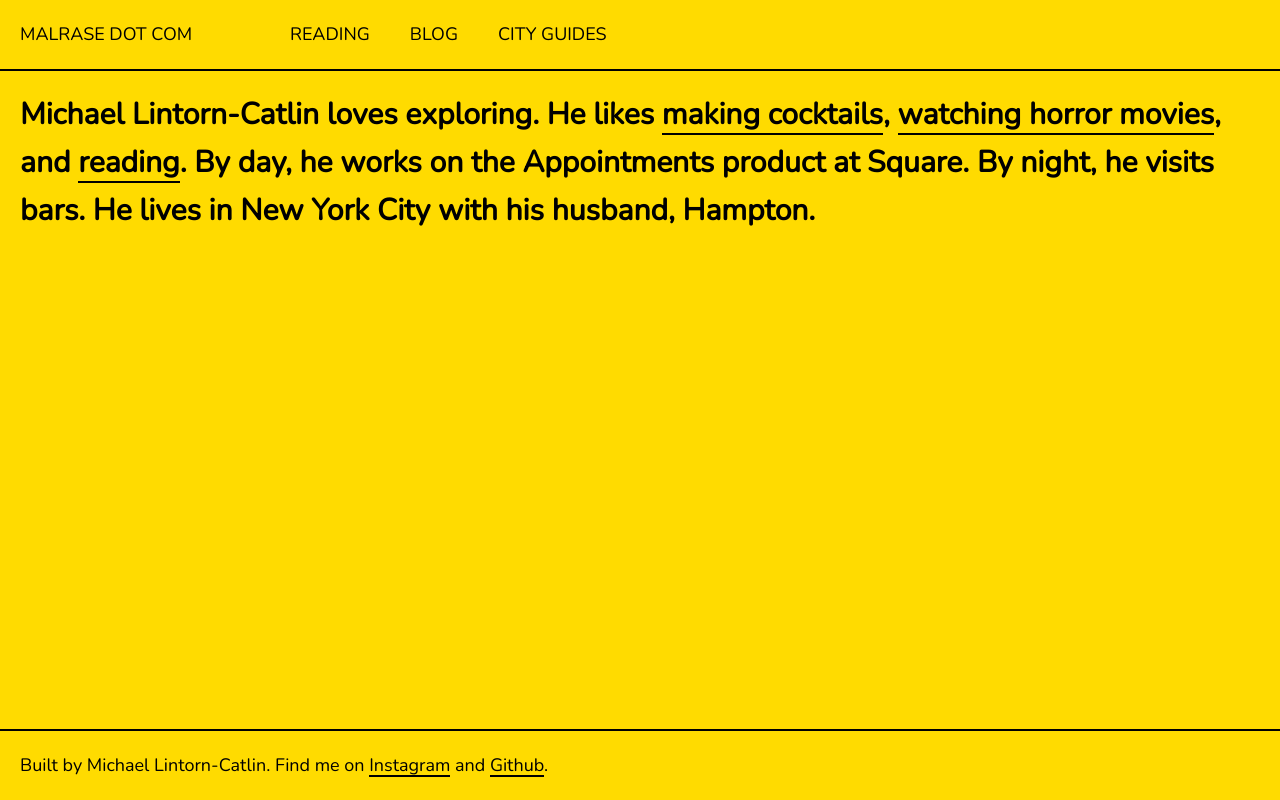
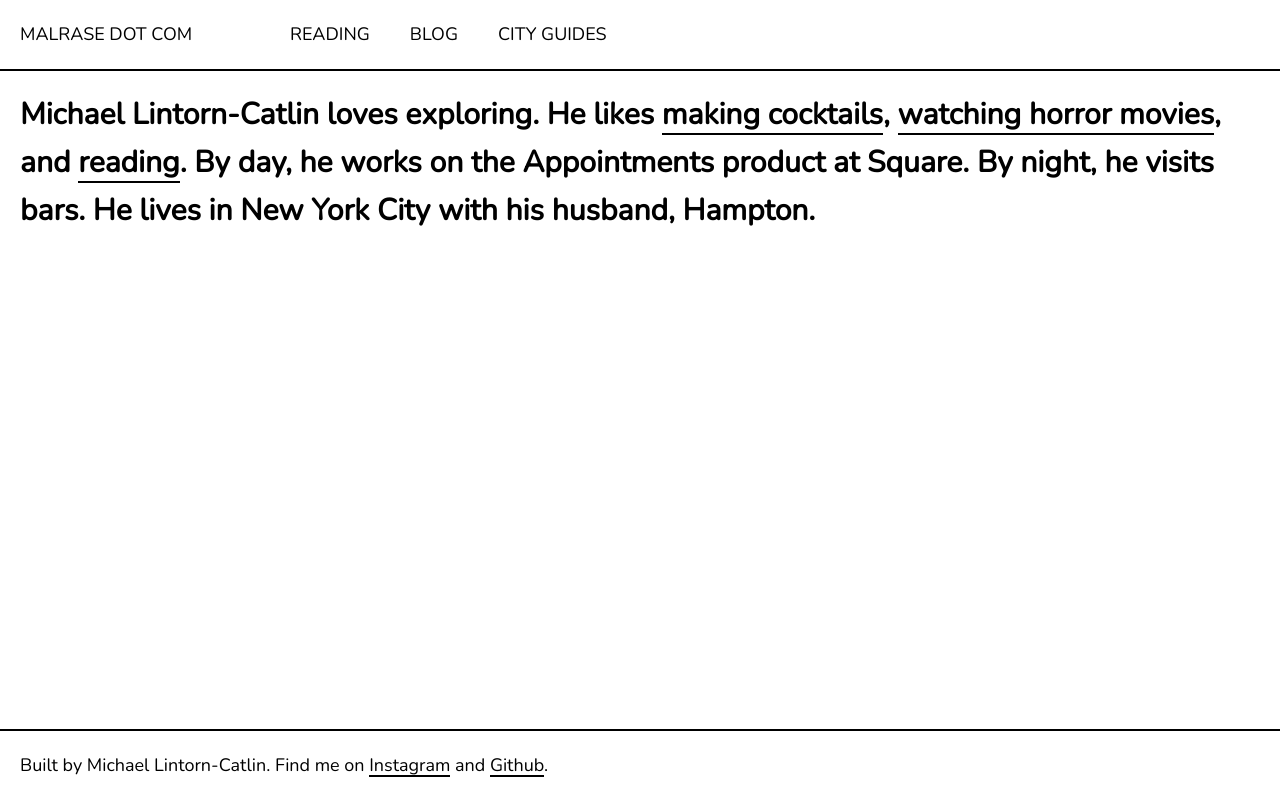
Before and after one commit to malrase/malrasedotcom, a Next.js app: page / in a window 1280 px wide. Built offline with nearby package versions, Linux system fonts and the light colour scheme.

Commit message:
Background is white now

```diff
--- a/styles/_variables.scss
+++ b/styles/_variables.scss
@@ -3,7 +3,7 @@ $font-sans-serif: "Nunito", Helvetica Neue, -apple-system, sans-serif;
 
 // Colors;
 
-$background: #ffdb00;
+$background: #ffffff;
 $red: #ff0048;
 
 $text-color: #000;
```
